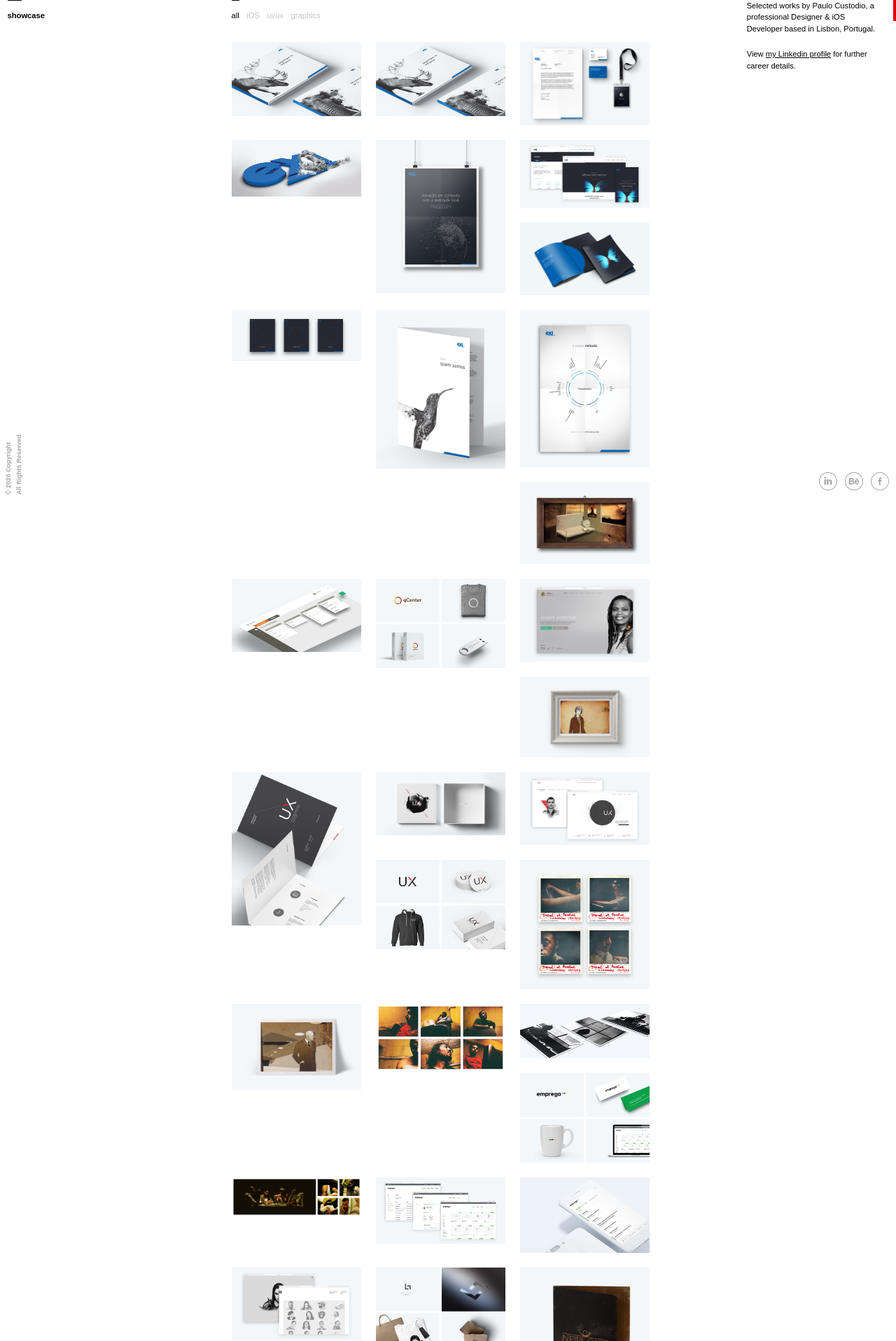
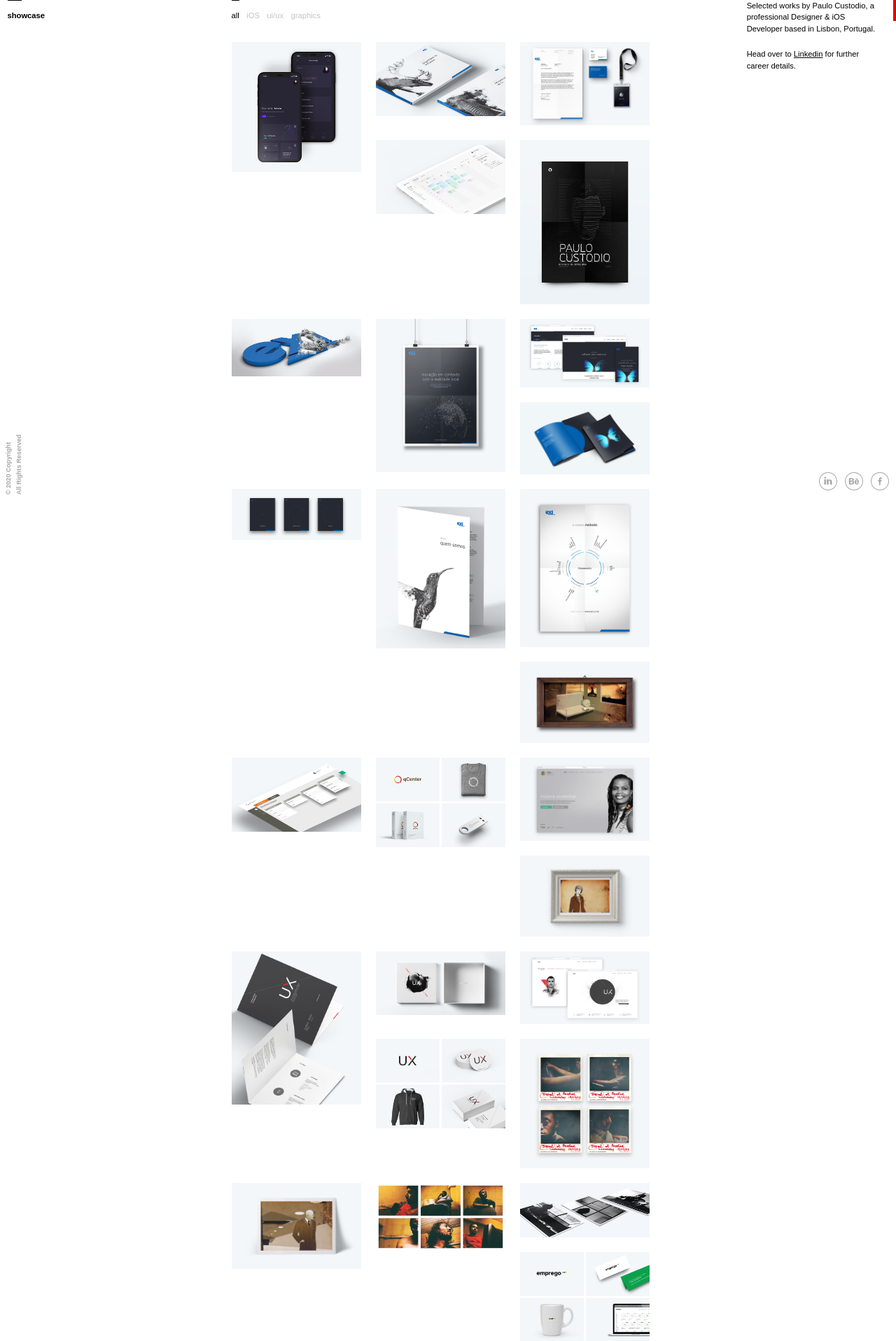
Before and after one commit to pcustodio/paulocustodio.com, a PHP site: page /en/ in a window 1280 px wide. Shown: the part 83-2000 px from the top of the page at 70% size. Run offline with PHP 8.4, Linux system fonts and the light colour scheme; some libraries are stand-ins or nearby versions; some web fonts are replaced.

Commit message:
new content

```diff
--- a/en/index.php
+++ b/en/index.php
@@ -18,16 +18,14 @@
                             </div>
                         </div>
                         <div class="row grid">
-                            <div class="col l4 m4 s6 grid-item transition ios">
+                            <div class="col l4 m4 s6 grid-item transition ui-ux">
                                 <!-- Card -->
                                 <div class="card">
                                     <div class="card-image">
-                                        <!-- <a class="lightup" href="../img/folio/exi_brochure.png" title=""> --> <!-- Removed temporary for testing -->
-                                        <a class="lightup" href="../img/folio/exi_brochure.png" title=""
-                                            data-gallery="../img/folio/exi_id.png,
-                                                ../img/folio/exi_illustration.png,
-                                                ../img/folio/exi_poster.png">
-                                            <img src="../img/folio/thumbs/exi_brochure.png" alt="" title="">
+                                        <a class="lightup" href="../img/folio/iron_app_01.png" title=""
+                                            data-gallery="../img/folio/iron_app_02.png,
+                                                ../img/folio/iron_app_03.png">
+                                            <img src="../img/folio/thumbs/iron_app_01.png" alt="" title="">
                                         </a>
                                     </div>
                                 </div>
@@ -48,6 +46,26 @@
                                     <div class="card-image">
                                         <a class="lightup" href="../img/folio/exi_id.png" title="">
                                             <img src="../img/folio/thumbs/exi_id.png" alt="" title="">
+                                        </a>
+                                    </div>
+                                </div>
+                            </div>
+                            <div class="col l4 m4 s6 grid-item transition ui-ux">
+                                <!-- Card -->
+                                <div class="card">
+                                    <div class="card-image">
+                                        <a class="lightup" href="../img/folio/hd_app.png" title="">
+                                            <img src="../img/folio/thumbs/hd_app.png" alt="" title="">
+                                        </a>
+                                    </div>
+                                </div>
+                            </div>
+                            <div class="col l4 m4 s6 grid-item transition graphics">
+                                <!-- Card -->
+                                <div class="card">
+                                    <div class="card-image">
+                                        <a class="lightup" href="../img/folio/pc_poster.png" title="">
+                                            <img src="../img/folio/thumbs/pc_poster.png" alt="" title="">
                                         </a>
                                     </div>
                                 </div>
@@ -352,6 +370,16 @@
                                     </div>
                                 </div>
                             </div>
+                            <div class="col l4 m4 s6 grid-item transition ui-ux">
+                                <!-- Card -->
+                                <div class="card">
+                                    <div class="card-image">
+                                        <a class="lightup" href="../img/folio/ts_website.png" title="">
+                                            <img src="../img/folio/thumbs/ts_website.png" alt="" title="">
+                                        </a>
+                                    </div>
+                                </div>
+                            </div>
                             <div class="col l4 m4 s6 grid-item transition graphics">
                                 <!-- Card -->
                                 <div class="card">
@@ -529,7 +557,7 @@
                         <div class="rightBar">
                             <ul class="fadeIn short delayS">
                                 <li>Selected works by Paulo Custodio, a professional Designer & iOS Developer based in Lisbon, Portugal.</li>
-                                <li><br>View <a class="dark" href="https://www.linkedin.com/in/paulocustodio" target="_blank">my Linkedin profile</a> for further career details.</li>
+                                <li><br>Head over to <a class="dark" href="https://www.linkedin.com/in/paulocustodio" target="_blank">Linkedin</a> for further career details.</li>
                             </ul>
                             <span class="goBottom short"></span>
                         </div>
--- a/pt/index.php
+++ b/pt/index.php
@@ -4,7 +4,7 @@
                 <div class="row" id="section1">
                     <div class="col l3 s2" id="sticky-anchor">
                         <div id="sticky">
-                            <h1>projetos<span class="borderTop goRight medium"></span></h1>
+                            <h1>showcase<span class="borderTop goRight medium"></span></h1>
                         </div>
                     </div>
                     <div class="col l6 s10 adjust">
@@ -529,7 +529,7 @@
                         <div class="rightBar">
                             <ul class="fadeIn short delayS">
                                 <li>Portfolio de Paulo Custodio, um Designer & iOS Developer baseado em Lisboa, Portugal.</li>
-                                <li><br>Consulte o <a class="dark" href="https://www.linkedin.com/in/paulocustodio" target="_blank">meu perfil Linkedin</a> para mais detalhes.</li>
+                                <li><br>Consulte o <a class="dark" href="https://www.linkedin.com/in/paulocustodio" target="_blank">Linkedin</a> para mais detalhes.</li>
                             </ul>
                             <span class="goBottom short"></span>
                         </div>
@@ -557,7 +557,7 @@
                 if($(window).scrollTop() > $('#section1').offset().top
                     && $(window).scrollTop() < $('#section1').offset().top + $('#section1').outerHeight(true)
                 ){
-                    $('#sticky').find('h1').html('projetos<div class="borderTopFixed"></div>');
+                    $('#sticky').find('h1').html('showcase<div class="borderTopFixed"></div>');
                 }
                 });
             });
```
Also changed, not shown: en/profile.php (+4 -4 lines), img/folio/hd_app.png (added), img/folio/iron_app_01.png (added), img/folio/iron_app_02.png (added), img/folio/iron_app_03.png (added), img/folio/pc_poster.png (added), img/folio/thumbs/hd_app.png (added), img/folio/thumbs/iron_app_01.png (added), img/folio/thumbs/iron_app_02.png (added), img/folio/thumbs/iron_app_03.png (added), img/folio/thumbs/pc_poster.png (added), img/folio/thumbs/ts_website.png (added), img/folio/ts_website.png (added).
